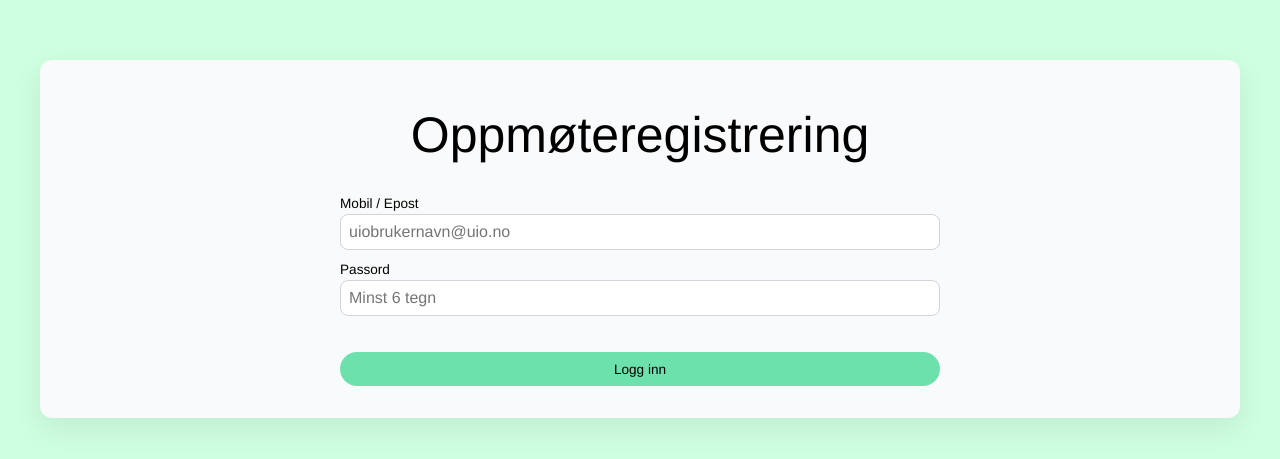
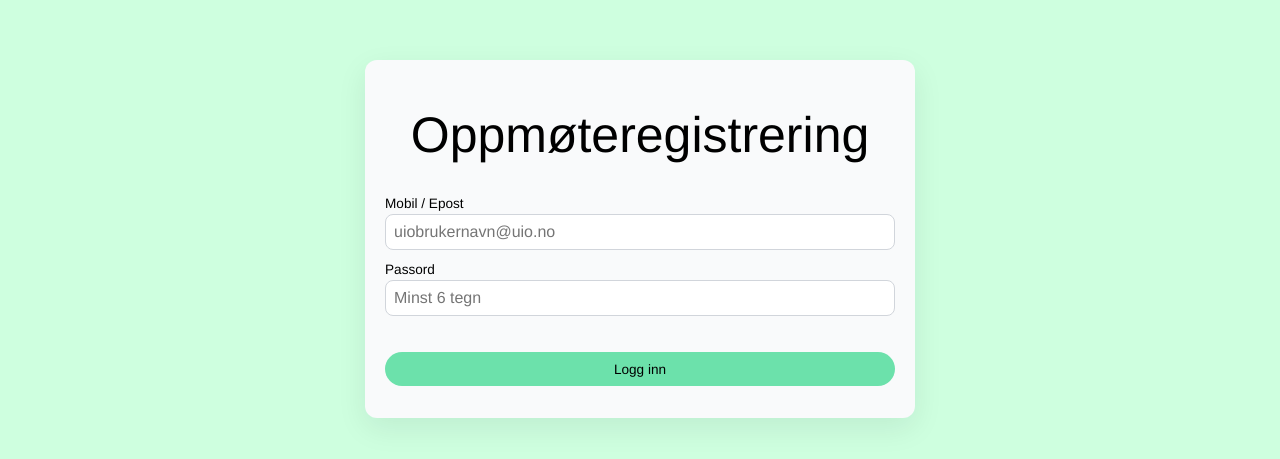
Before and after one commit to TagFri/attendance-book, a React (Vite) app: page / in a window 1280 px wide. Shown: the part 169-628 px from the top of the page. Built offline with nearby package versions, Linux system fonts and the light colour scheme; no server answers.

Commit message:
change @media max to 550px

```diff
--- a/package.json
+++ b/package.json
@@ -8,7 +8,7 @@
     "build": "vite build",
     "preview": "vite preview",
     "predeploy": "npm run build",
-    "deploy": "gh-pages -d dist oppmoteboka.no"
+    "deploy": "gh-pages -d dist"
   },
   "dependencies": {
     "firebase": "^12.6.0",
--- a/src/index.css
+++ b/src/index.css
@@ -196,11 +196,15 @@ input:focus, select:focus {
   .page-card { max-width: 100vw !important; }
 }
 
-/* Desktop: widen the main card and constrain inner content */
+/* Desktop/base: all cards default to max 550px */
 @media (min-width: 1024px) {
-  /* Allow the card surface to extend on desktop */
-  .page-card { max-width: 1200px; }
+  .page-card { max-width: 550px; }
 }
+
+/* Admin cards can be wider */
+.page-card.page-card--admin { max-width: 720px; }
+/* If Admin page wraps content, allow all its cards to be wider */
+.admin-page .page-card { max-width: 720px; }
 
 /* Content inside cards should remain comfortably readable */
 .page-card > * {
```
